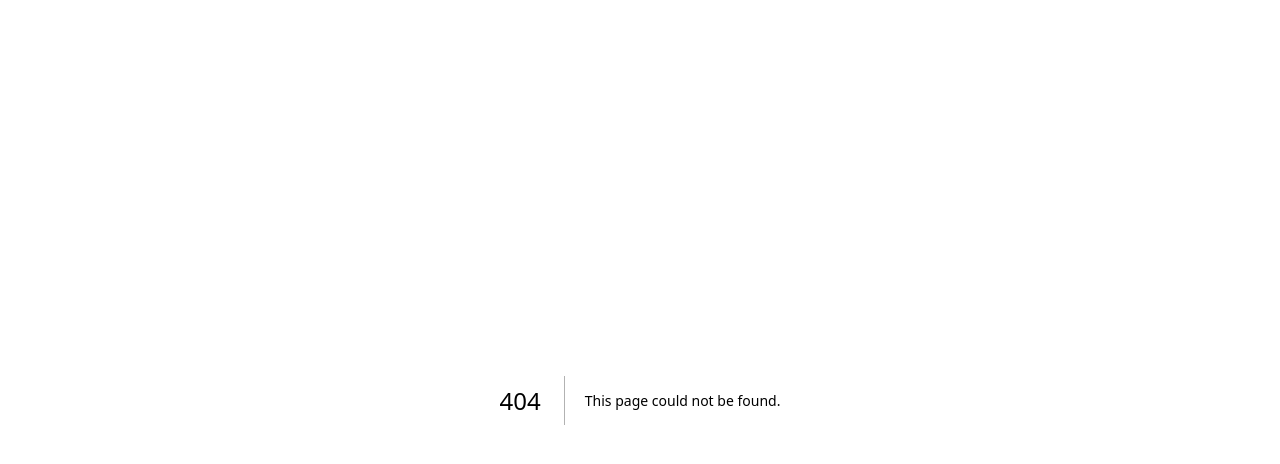
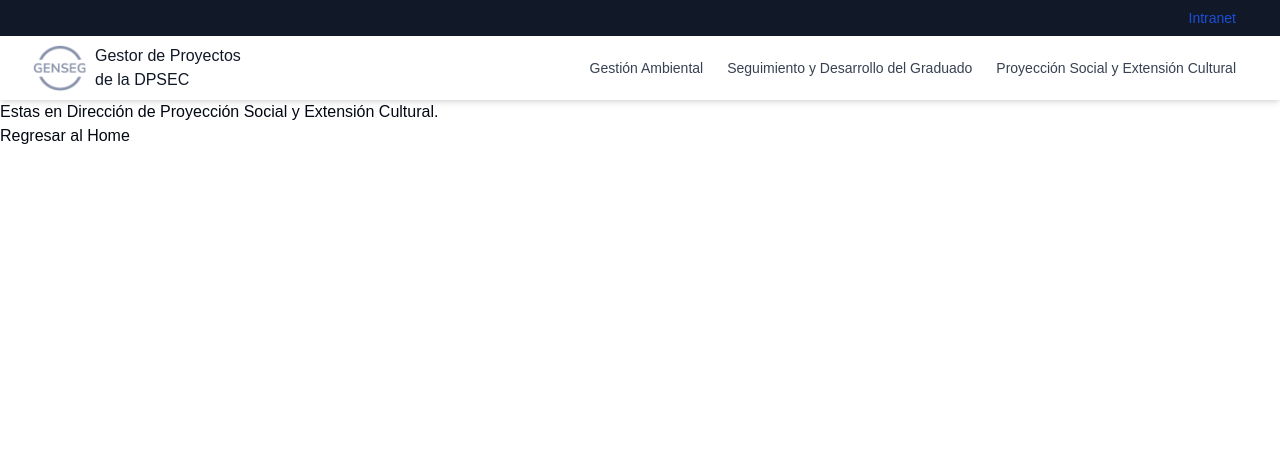
Before and after one commit to brahyanarch/genseg-nextjs, a Next.js app: page /Dps in a window 1280 px wide. Before the commit this address had no page. Shown: the top 464 px of the page. Built offline with nearby package versions, Linux system fonts and the light colour scheme.

Commit message:
Creando rutas y mas..

```diff
--- /dev/null
+++ b/src/app/Dps/page.tsx
@@ -0,0 +1,16 @@
+import Link from 'next/link'
+import {Navbar} from '../page'
+
+export default function Dps(){
+    return(
+        <div className='text-gray-950'>
+            <Navbar/>
+            <h1>
+                Estas en Dirección de Proyección Social y Extensión Cultural.
+            </h1>
+            <Link href='/'>
+            Regresar al Home
+            </Link>
+        </div>
+    )
+}
--- /dev/null
+++ b/src/app/Gamb/page.tsx
@@ -0,0 +1,18 @@
+import Link from 'next/link'
+import {Navbar} from '../page'
+
+
+export default function Gamb(){
+    return(
+        <div className='text-gray-950'>
+            <Navbar/>
+            <h1>
+                Estas en Gestión Ambiental.
+
+            </h1>
+            <Link href='/'>
+            Regresar al Home
+            </Link>
+        </div>
+    )
+}
--- /dev/null
+++ b/src/app/Segre/page.tsx
@@ -0,0 +1,16 @@
+import Link from 'next/link'
+import {Navbar} from '../page'
+
+export default function Segre(){
+    return(
+        <div className='text-gray-950'>
+            <Navbar/>
+            <h1>
+                Estas en Seguimiento y Desarrollo del egresado.
+            </h1>
+            <Link href='/'>
+            Regresar al Home
+            </Link>
+        </div>
+    )
+}
--- a/src/app/layout.tsx
+++ b/src/app/layout.tsx
@@ -14,8 +14,11 @@ const geistMono = localFont({
 });
 
 export const metadata: Metadata = {
-  title: "Create Next App",
+  title: "GENSEG",
   description: "Generated by create next app",
+  icons: {
+    icon: '/resources/images/genseg.png', // Ruta al ícono
+  },
 };
 
 export default function RootLayout({
@@ -24,7 +27,7 @@ export default function RootLayout({
   children: React.ReactNode;
 }>) {
   return (
-    <html lang="en">
+    <html lang="es">
       <body
         className={`${geistSans.variable} ${geistMono.variable} antialiased`}
       >
--- a/src/app/page.tsx
+++ b/src/app/page.tsx
@@ -2,6 +2,7 @@
 import { useState, useEffect } from 'react'
 import { Menu, X } from 'lucide-react'
 import Image from 'next/image'
+import Link from 'next/link'
 
 export function AvisoModal() {
   const [mostrarAviso, setMostrarAviso] = useState(false);
@@ -80,28 +81,16 @@ export function Carrusel() {
     </div>
   );
 }
+export function Navbar(){
+  const [isMenuOpen, setIsMenuOpen] = useState(false)
 
-export default function Navbar() {
-  const [isMenuOpen, setIsMenuOpen] = useState(false)
-  const [mostrarAlerta, setMostrarAlerta] = useState(false)
-
-  useEffect(() => {
-    // Show the alert when the component mounts
-    setMostrarAlerta(true)
-
-    // Automatically hide the alert after 10 seconds
-    const timer = setTimeout(() => {
-      setMostrarAlerta(false)
-    }, 10000)
-
-    // Clean up the timer when the component unmounts
-    return () => clearTimeout(timer)
-  }, [])
-
-  return (
-    <div >
-    <AvisoModal/>
+  return(
     <nav className="bg-white shadow-md">
+    <div className=" bg-gray-900 w-full mx-auto px-4 sm:px-6 lg:px-8 h-auto flex justify-end items-center">
+      <Link href='/#' className="px-3 py-2 rounded-md text-sm font-medium text-blue-700 hover:bg-gray-900 hover:text-gray-50">
+      Intranet
+      </Link>
+    </div>
     <div className="max-w-7xl mx-auto px-4 sm:px-6 lg:px-8">
       <div className="flex justify-between h-16">
         <div className="flex-shrink-0 flex items-center">
@@ -111,9 +100,9 @@ export default function Navbar() {
         </div>
         {/* Desktop menu */}
         <div className="hidden sm:flex sm:items-center">
-            <a href="/about" className="px-3 py-2 rounded-md text-sm font-medium text-gray-700 hover:bg-gray-900 hover:text-gray-50">Gestión Ambiental</a>
-            <a href="/login" className="px-3 py-2 rounded-md text-sm font-medium text-gray-700 hover:bg-gray-900 hover:text-gray-50">Seguimiento y Desarrollo del Graduado</a>
-            <a href="/config" className="px-3 py-2 rounded-md text-sm font-medium text-gray-700 hover:bg-gray-900 hover:text-gray-50">Proyección Social y Extensión Cultural</a>
+          <a href="/Gamb" className="px-3 py-2 rounded-md text-sm font-medium text-gray-700 hover:bg-gray-900 hover:text-gray-50">Gestión Ambiental</a>
+          <a href="/Segre" className="px-3 py-2 rounded-md text-sm font-medium text-gray-700 hover:bg-gray-900 hover:text-gray-50">Seguimiento y Desarrollo del Graduado</a>
+          <a href="/Dps" className="px-3 py-2 rounded-md text-sm font-medium text-gray-700 hover:bg-gray-900 hover:text-gray-50">Proyección Social y Extensión Cultural</a>
         </div>
 
         {/* Mobile menu button */}
@@ -144,6 +133,28 @@ export default function Navbar() {
       </div>
     )}
   </nav>
+  )
+}
+export default function Home() {
+  const [mostrarAlerta, setMostrarAlerta] = useState(false)
+
+  useEffect(() => {
+    // Show the alert when the component mounts
+    setMostrarAlerta(true)
+
+    // Automatically hide the alert after 10 seconds
+    const timer = setTimeout(() => {
+      setMostrarAlerta(false)
+    }, 10000)
+
+    // Clean up the timer when the component unmounts
+    return () => clearTimeout(timer)
+  }, [])
+
+  return (
+    <div >
+    <AvisoModal/>
+    <Navbar/>
     <Carrusel/>
     </div>
   )
```
Lines whose indentation alone changed are shown as unchanged.
